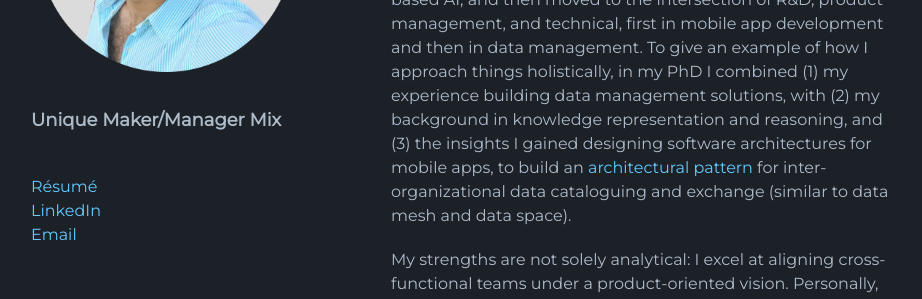
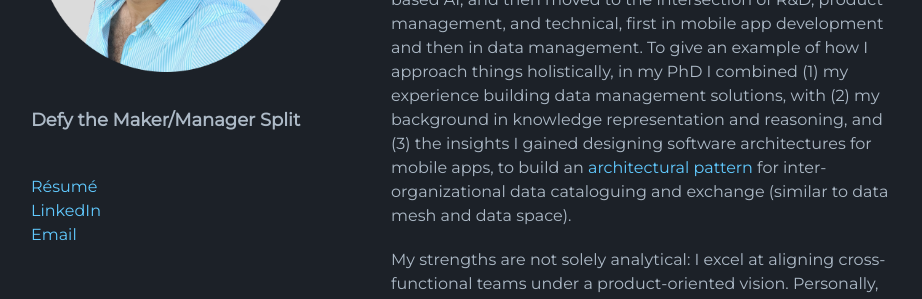
Before and after one commit to n42r/n42r.github.io, a Jekyll site: the page built from index.md, in a window 1280 px wide. Shown: the part 306-605 px from the top of the page, without its empty margins (179-1101 px from the left). Built offline with Jekyll 4.4.1, drawn with Linux system fonts in a browser that asks for light colours; the repository's description, which GitHub fills in, is left out.

Commit message:
updated headline

```diff
--- a/_config.yml
+++ b/_config.yml
@@ -2,7 +2,7 @@ logo: /assets/img/logo.png
 show_downloads: false
 theme: jekyll-theme-minimal
 title: NASR KASRIN
-roles: Unique Maker/Manager Mix
+roles: Defy the Maker/Manager Split
 email: nk.txpct@aleeas.com
 linkedin: nkasrin
 german: index_de
```
Also changed, not shown: 1 other file.
